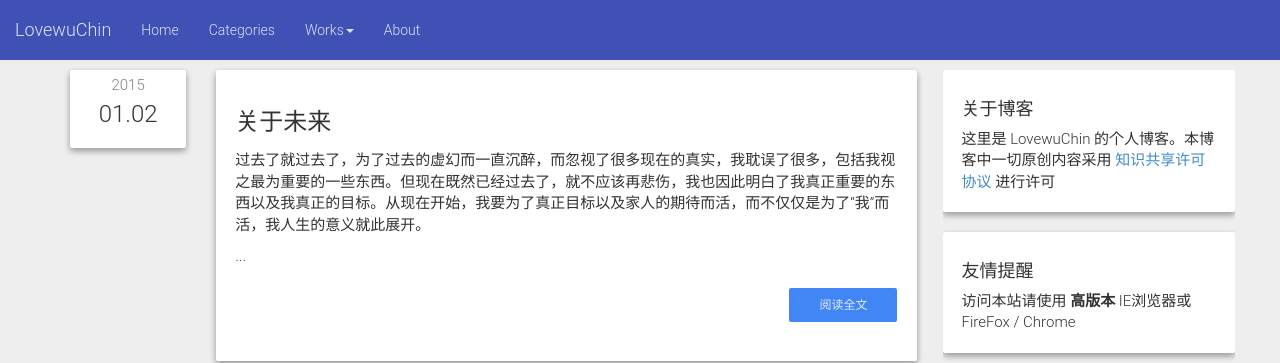
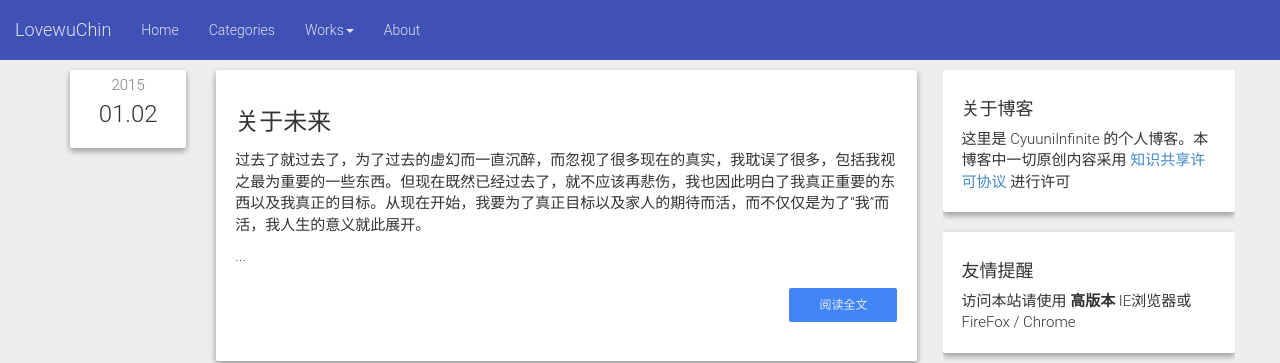
Before and after one commit to Chin-Z/Chin-Z.github.io, a Jekyll site: the page built from index.html, in a window 1280 px wide and 900 px high. Shown: the top 363 px of the window. Built offline with Jekyll 4.4.1, drawn with Linux system fonts in a browser that asks for light colours; Markdown is read by kramdown in place of the engine named in the settings; the list of posts is cut into pages by our own code.

Commit message:
Change my information

```diff
--- a/404.html
+++ b/404.html
@@ -62,14 +62,14 @@
       <h1>404</h1>
       <p><strong>啊哦，你跑错地方了.</strong></p>
 
-      <p><em>你在访问LovewuChin吗?</em>
+      <p><em>你在访问CyuuniInfinite吗?</em>
         我们最近搬家了，所以请访问首页吧.
       </p>
 
 
       <div id="suggestions">
         <a href="http://typeblog.net">回到首页</a> &mdash;
-        <a href="http://typeblog.net/about">关于LovewuChin</a> &mdash;
+        <a href="http://typeblog.net/about">关于CyuuniInfinite</a> &mdash;
         <a href="https://github.com/Chin-Z/Chin-Z.github.io">GITHUB</a>
       </div>
 
--- a/_includes/sidebar.html
+++ b/_includes/sidebar.html
@@ -1,7 +1,7 @@
       <div class="col-xs-6 col-sm-3 sidebar">
         <div class="jumbotron sidebar-module sidebar-module-inset">
           <h4>关于博客</h4>
-          <p>这里是 LovewuChin 的个人博客。本博客中一切原创内容采用 <a href="https://creativecommons.org/licenses/by-sa/3.0/cn/">知识共享许可协议</a> 进行许可</p>
+          <p>这里是 CyuuniInfinite 的个人博客。本博客中一切原创内容采用 <a href="https://creativecommons.org/licenses/by-sa/3.0/cn/">知识共享许可协议</a> 进行许可</p>
         </div>
         <div class="jumbotron sidebar-module sidebar-module-inset">
           <h4>友情提醒</h4>
--- a/index.html
+++ b/index.html
@@ -1,6 +1,6 @@
 ---
 layout: index
-title: LovewuChin
+title: CyuuniInfinite
 ---
       <div class="col-xs-12 col-sm-9">
         {% for post in paginator.posts %}
```
Also changed, not shown: about/index.md (+2 -0 lines).
